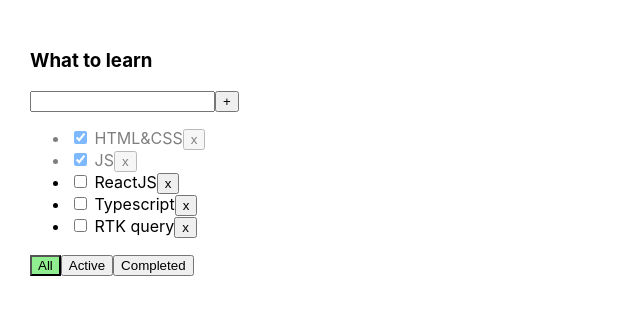
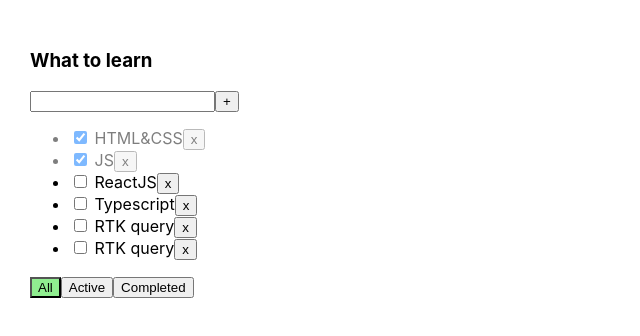
Before and after one commit to vetal1136/todolist-01, a React (Vite) app: page / in a window 1280 px wide. Shown: the top 336 px of the page, without its empty margins (0-640 px from the left). Built offline with nearby package versions, Linux system fonts and the light colour scheme.

Commit message:
2-1 commit

```diff
--- a/src/App.tsx
+++ b/src/App.tsx
@@ -20,6 +20,7 @@ export const App = () => {
         {id: v1(), title: 'JS', isDone: true},
         {id: v1(), title: 'ReactJS', isDone: false},
         {id: v1(), title: 'Typescript', isDone: false},
+        {id: v1(), title: 'RTK query', isDone: false},
         {id: v1(), title: 'RTK query', isDone: false},
     ])
 
```
